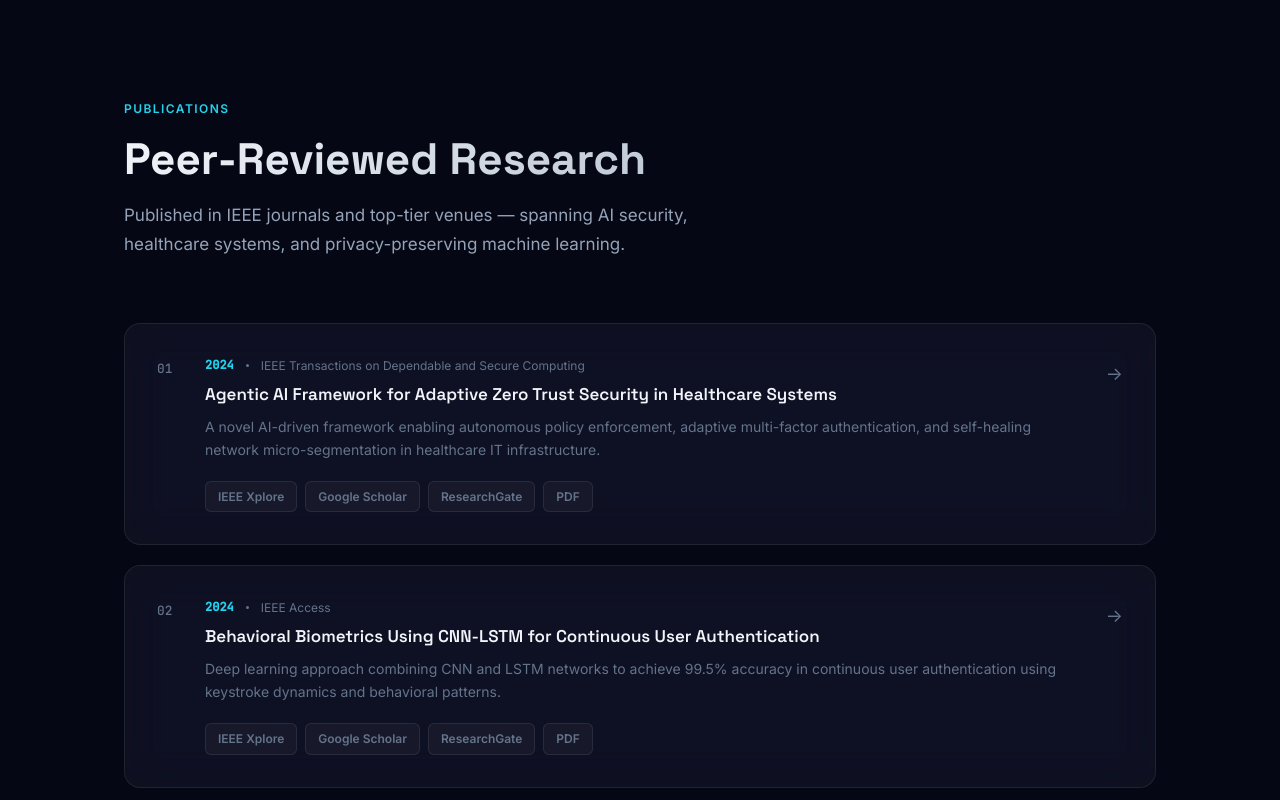
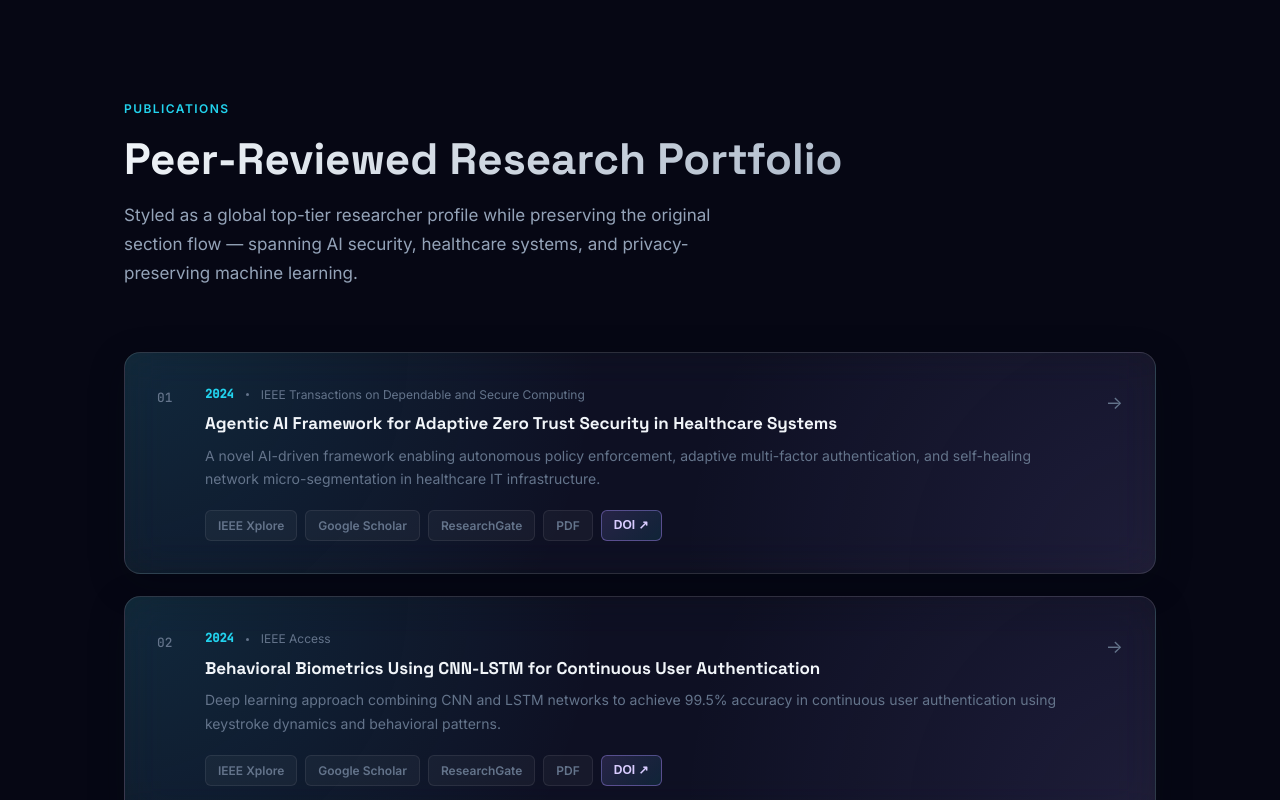
Before and after one commit to pdreddy/drp-portfolio, a React (Vite) app: page / in a window 1280 px wide. Shown: the part 3060-3860 px from the top of the page. Built offline with nearby package versions, Linux system fonts and the light colour scheme.

Commit message:
Redesign publications theme and add DOI quick links

```diff
--- a/src/components/Publications.jsx
+++ b/src/components/Publications.jsx
@@ -16,10 +16,10 @@ export default function Publications() {
         transition={{ duration: 0.5 }}
       >
         <span className="eyebrow">Publications</span>
-        <h2 className="section-title">Peer-Reviewed Research</h2>
+        <h2 className="section-title">Peer-Reviewed Research Portfolio</h2>
         <p className="section-desc">
-          Published in IEEE journals and top-tier venues — spanning AI security, healthcare systems,
-          and privacy-preserving machine learning.
+          Styled as a global top-tier researcher profile while preserving the original section flow —
+          spanning AI security, healthcare systems, and privacy-preserving machine learning.
         </p>
       </motion.div>
 
@@ -58,6 +58,17 @@ export default function Publications() {
                   <span className="pub-link">Google Scholar</span>
                   <span className="pub-link">ResearchGate</span>
                   <span className="pub-link">PDF</span>
+                  <button
+                    type="button"
+                    className="pub-link pub-link-doi"
+                    onClick={(e) => {
+                      e.preventDefault()
+                      e.stopPropagation()
+                      window.open(`https://doi.org/${pub.doi}`, '_blank', 'noopener,noreferrer')
+                    }}
+                  >
+                    DOI ↗
+                  </button>
                 </div>
               </div>
 
--- a/src/index.css
+++ b/src/index.css
@@ -687,7 +687,7 @@ img {
 .publications-list {
   display: flex;
   flex-direction: column;
-  gap: 1.25rem;
+  gap: 1.4rem;
 }
 
 .pub-card {
@@ -698,6 +698,12 @@ img {
   align-items: start;
   cursor: pointer;
   text-decoration: none;
+  border: 1px solid color-mix(in srgb, var(--border) 72%, rgba(255, 255, 255, 0.25));
+  background:
+    radial-gradient(circle at 0% 0%, rgba(34, 211, 238, 0.12), transparent 45%),
+    radial-gradient(circle at 100% 100%, rgba(167, 139, 250, 0.1), transparent 45%),
+    var(--surface);
+  box-shadow: 0 10px 35px rgba(1, 9, 19, 0.28);
 }
 
 .pub-num {
@@ -736,7 +742,7 @@ img {
 
 .pub-title {
   font-size: 1.0625rem;
-  font-weight: 600;
+  font-weight: 700;
   color: var(--text-primary);
   line-height: 1.4;
   transition: color var(--transition);
@@ -772,12 +778,26 @@ img {
   background: var(--surface);
   transition: all var(--transition);
   text-decoration: none;
+  cursor: default;
 }
 
 .pub-link:hover {
   border-color: var(--cyan);
   color: var(--cyan);
   background: rgba(34, 211, 238, 0.06);
+}
+
+.pub-link-doi {
+  cursor: pointer;
+  background: linear-gradient(135deg, rgba(167, 139, 250, 0.16), rgba(34, 211, 238, 0.1));
+  border-color: rgba(167, 139, 250, 0.42);
+  color: #d9ccff;
+}
+
+.pub-link-doi:hover {
+  border-color: #c4b5fd;
+  color: #ede9fe;
+  background: linear-gradient(135deg, rgba(167, 139, 250, 0.28), rgba(34, 211, 238, 0.16));
 }
 
 .pub-arrow {
@@ -1062,6 +1082,18 @@ img {
   margin-bottom: 1.5rem;
 }
 
+.badge-doi {
+  text-decoration: none;
+  border: 1px solid rgba(167, 139, 250, 0.4);
+  background: rgba(167, 139, 250, 0.12);
+  color: #e9ddff;
+}
+
+.badge-doi:hover {
+  border-color: rgba(196, 181, 253, 0.7);
+  background: rgba(167, 139, 250, 0.2);
+}
+
 .pub-page-title {
   font-size: clamp(1.5rem, 3.5vw, 2.25rem);
   font-weight: 700;
@@ -1199,6 +1231,7 @@ img {
   font-size: 0.875rem;
   color: var(--text-secondary);
   font-weight: 500;
+  text-decoration: none;
 }
 
 .pub-action-links {
--- a/src/pages/PublicationPage.jsx
+++ b/src/pages/PublicationPage.jsx
@@ -61,6 +61,14 @@ export default function PublicationPage() {
               {pub.num}
             </span>
             <span className="badge badge-purple">IEEE Research</span>
+            <a
+              className="badge badge-doi"
+              href={`https://doi.org/${pub.doi}`}
+              target="_blank"
+              rel="noopener noreferrer"
+            >
+              DOI ↗
+            </a>
           </div>
 
           <h1 className="pub-page-title">{pub.title}</h1>
@@ -207,7 +215,10 @@ export default function PublicationPage() {
                 </div>
                 <div className="pub-meta-item">
                   <span className="pub-meta-item-label">DOI</span>
-                  <span
+                  <a
+                    href={`https://doi.org/${pub.doi}`}
+                    target="_blank"
+                    rel="noopener noreferrer"
                     className="pub-meta-item-value"
                     style={{
                       fontFamily: "'JetBrains Mono', monospace",
@@ -216,7 +227,7 @@ export default function PublicationPage() {
                     }}
                   >
                     {pub.doi}
-                  </span>
+                  </a>
                 </div>
                 <div className="pub-meta-item">
                   <span className="pub-meta-item-label">Author</span>
```
